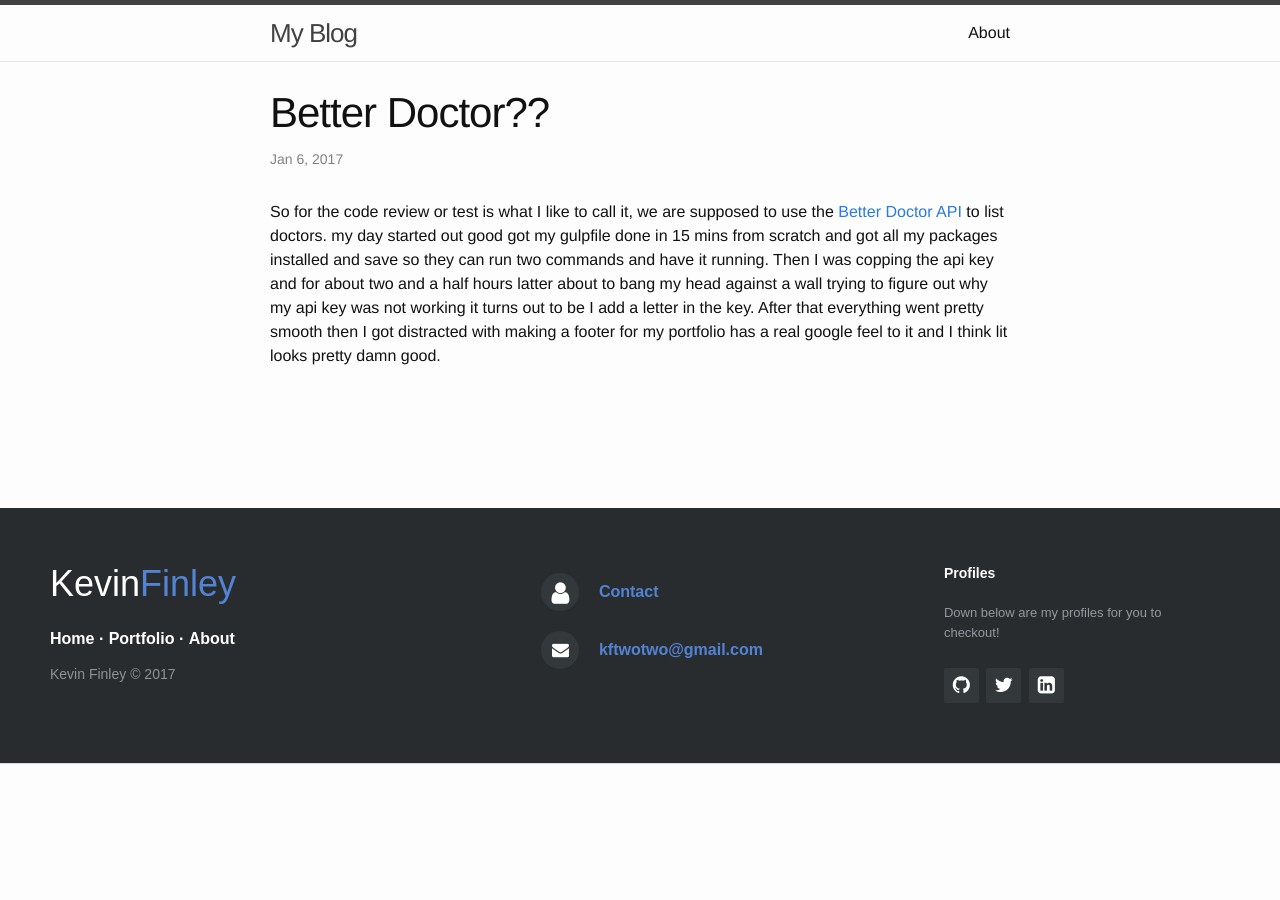
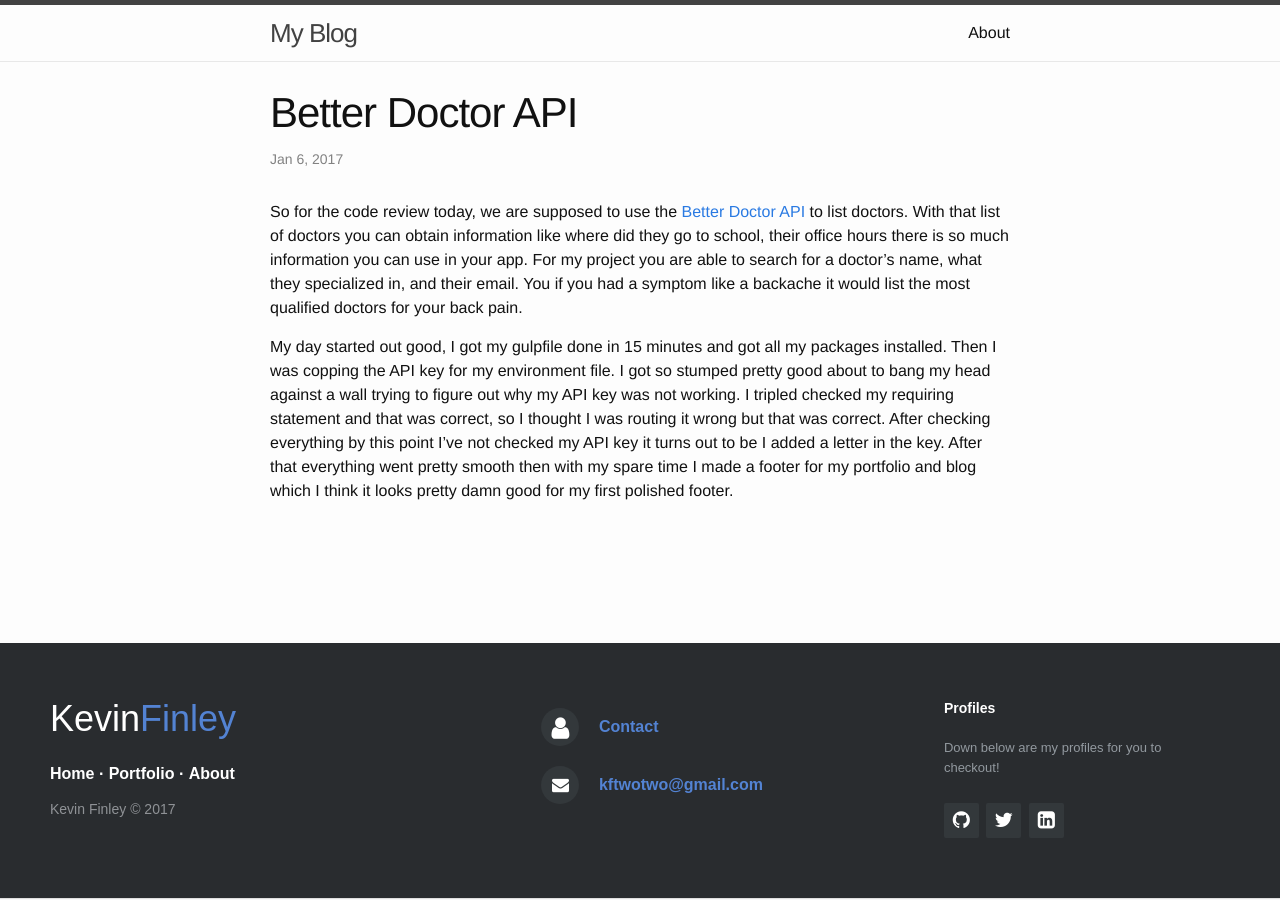
Before and after one commit to kftwotwo/kftwotwo.github.io, a Jekyll site: the page built from _posts/2017-1-6-testday.markdown, in a window 1280 px wide. Built offline with Jekyll 4.4.1, drawn with Linux system fonts in a browser that asks for light colours.

Commit message:
add better content in better docotor

```diff
--- a/_includes/footer.html
+++ b/_includes/footer.html
@@ -2,7 +2,7 @@
   <div class="footer-left">
   	<h3>Kevin<span>Finley</span></h3>
   	<p class="footer-links">
-  		<a href="/">Home</a> · <a href="http://www.kfinley.com">Portfolio</a> · <a href="/">About</a></p>
+  		<a href="/">Home</a> · <a href="http://www.kfinley.com">Portfolio</a> · <a href="/about/">About</a></p>
   	<p class="footer-company-name">Kevin Finley &copy; 2017</p>
   </div>
 
--- a/_posts/2017-1-6-testday.markdown
+++ b/_posts/2017-1-6-testday.markdown
@@ -1,8 +1,10 @@
 ---
 layout: post
-title:  "Better Doctor??"
+title:  "Better Doctor API"
 date:   2017-1-6 20:18:04
 categories: objects
 ---
 
-So for the code review or test is what I like to call it, we are supposed to use the [Better Doctor API](https://developer.betterdoctor.com/) to list doctors. my day started out good got my gulpfile done in 15 mins from scratch and got all my packages installed and save so they can run two commands and have it running. Then I was copping the api key and for about two and a half hours latter about to bang my head against a wall trying to figure out why my api key was not working it turns out to be I add a letter in the key. After that everything went pretty smooth then I got distracted with making a footer for my portfolio has a real google feel to it and I think lit looks pretty damn good.
+So for the code review today, we are supposed to use the [Better Doctor API](https://developer.betterdoctor.com/) to list doctors. With that list of doctors you can obtain information like where did they go to school, their office hours there is so much information you can use in your app. For my project you are able to search for a doctor's name, what they specialized in, and their email. You if you had a symptom like a backache it would list the most qualified doctors for your back pain.
+
+My day started out good, I got my gulpfile done in 15 minutes and got all my packages installed. Then I was copping the API key for my environment file. I got so stumped pretty good about to bang my head against a wall trying to figure out why my API key was not working. I tripled checked my requiring statement and that was correct, so I thought I was routing it wrong but that was correct. After checking everything by this point I've not checked my API key it turns out to be I added a letter in the key. After that everything went pretty smooth then with my spare time I made a footer for my portfolio and blog which I think it looks pretty damn good for my first polished footer.
```
